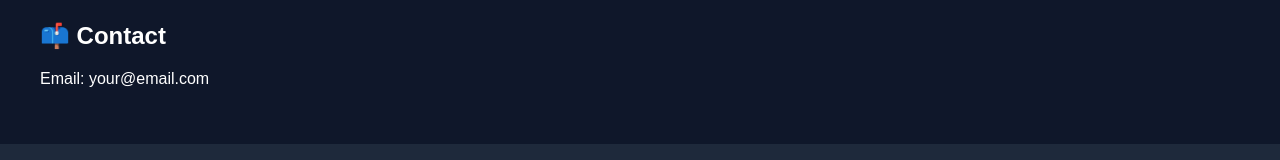
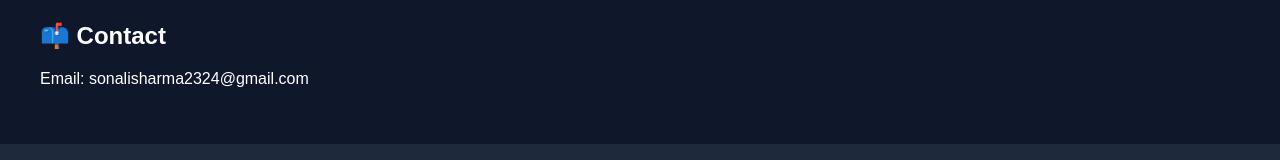
Before and after one commit to sonalisharma-ai/sonalisharma.github.io, a plain HTML site: page index.html in a window 1280 px wide. Shown: the part 496-656 px from the top of the page. Drawn offline with Linux system fonts and the light colour scheme.

Commit message:
Update index.html

```diff
--- a/index.html
+++ b/index.html
@@ -81,7 +81,7 @@
 
 <section>
     <h2>📫 Contact</h2>
-    <p>Email: your@email.com</p>
+    <p>Email: sonalisharma2324@gmail.com</p>
 </section>
 
 <footer>
```
